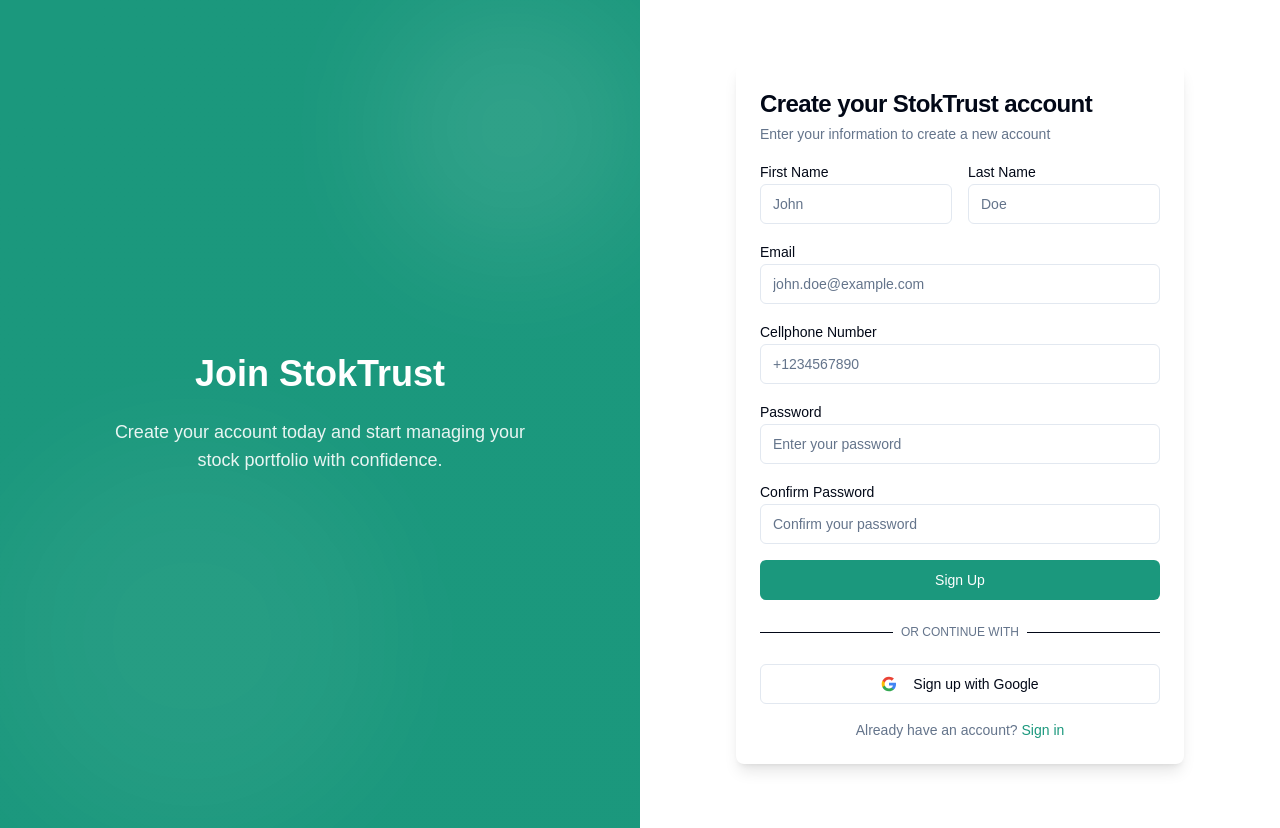
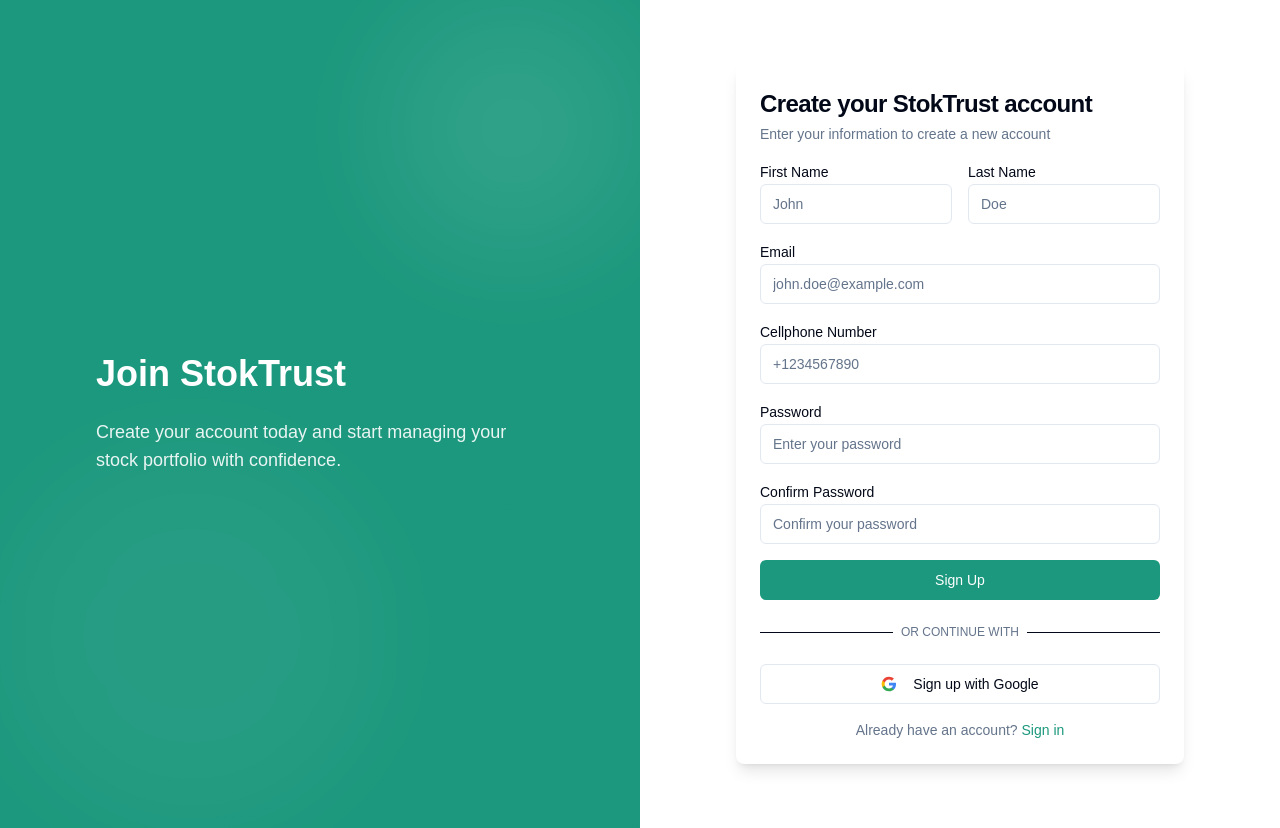
Before and after one commit to isaac-kg/stok-trust-frontend, a Next.js app: page /signup in a window 1280 px wide. Built offline with nearby package versions, Linux system fonts and the light colour scheme; no server answers.

Commit message:
update buttons

```diff
--- a/app/(auth)/signin/page.tsx
+++ b/app/(auth)/signin/page.tsx
@@ -6,7 +6,7 @@
       {/* Left side - Branding/Illustration */}
       <div className="hidden lg:flex lg:w-1/2 bg-primary items-center justify-center p-12 relative overflow-hidden">
         <div className="absolute inset-0 bg-gradient-to-br from-primary to-primary/80 opacity-90" />
-        <div className="relative z-10 max-w-md text-center space-y-6">
+        <div className="relative z-10 max-w-md space-y-6">
           <h1 className="text-4xl font-bold text-white">Welcome to StokTrust</h1>
           <p className="text-lg text-white/90">
             Sign in to continue to your account and access all the features.
--- a/app/(auth)/signup/page.tsx
+++ b/app/(auth)/signup/page.tsx
@@ -6,7 +6,7 @@
       {/* Left side - Branding/Illustration */}
       <div className="hidden lg:flex lg:w-1/2 bg-primary items-center justify-center p-12 relative overflow-hidden">
         <div className="absolute inset-0 bg-gradient-to-br from-primary to-primary/80 opacity-90" />
-        <div className="relative z-10 max-w-md text-center space-y-6">
+        <div className="relative z-10 max-w-md space-y-6">
           <h1 className="text-4xl font-bold text-white">Join StokTrust</h1>
           <p className="text-lg text-white/90">
             Create your account today and start managing your stock portfolio with confidence.
--- a/components/ui/button.tsx
+++ b/components/ui/button.tsx
@@ -5,7 +5,7 @@
 import { cn } from "@/lib/utils"
 
 const buttonVariants = cva(
-  "inline-flex items-center justify-center gap-2 whitespace-nowrap rounded-md text-sm font-medium transition-all focus-visible:outline-none focus-visible:shadow-[0_0_0_3px_rgba(27,153,139,0.1)] disabled:pointer-events-none disabled:opacity-50 [&_svg]:pointer-events-none [&_svg]:size-4 [&_svg]:shrink-0",
+  "inline-flex items-center justify-center gap-2 whitespace-nowrap rounded-md text-sm font-medium transition-all focus-visible:outline-none focus-visible:shadow-[0_0_0_3px_rgba(27,153,139,0.1)] hover:cursor-pointer disabled:pointer-events-none disabled:opacity-50 [&_svg]:pointer-events-none [&_svg]:size-4 [&_svg]:shrink-0",
   {
     variants: {
       variant: {
```
